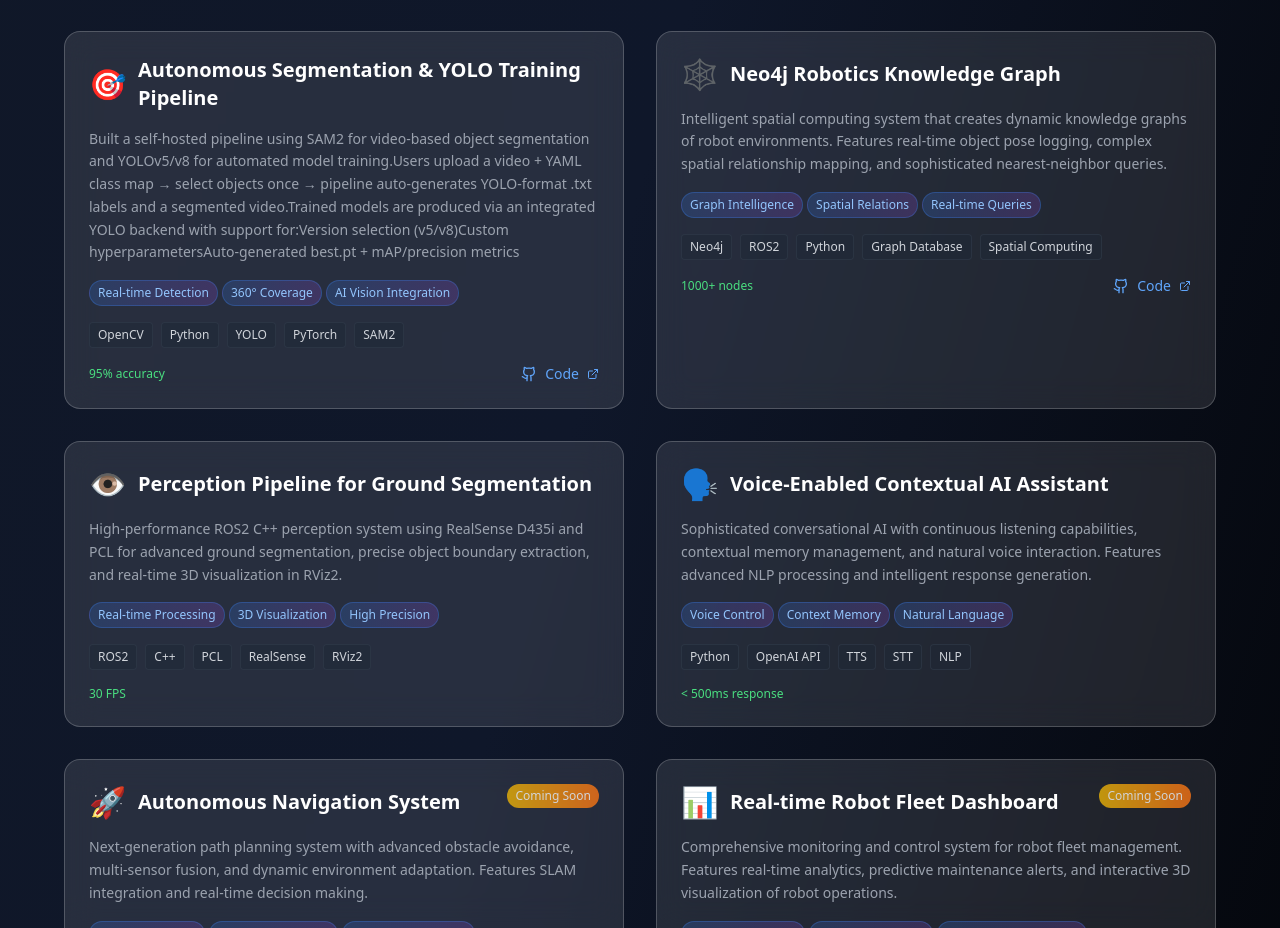
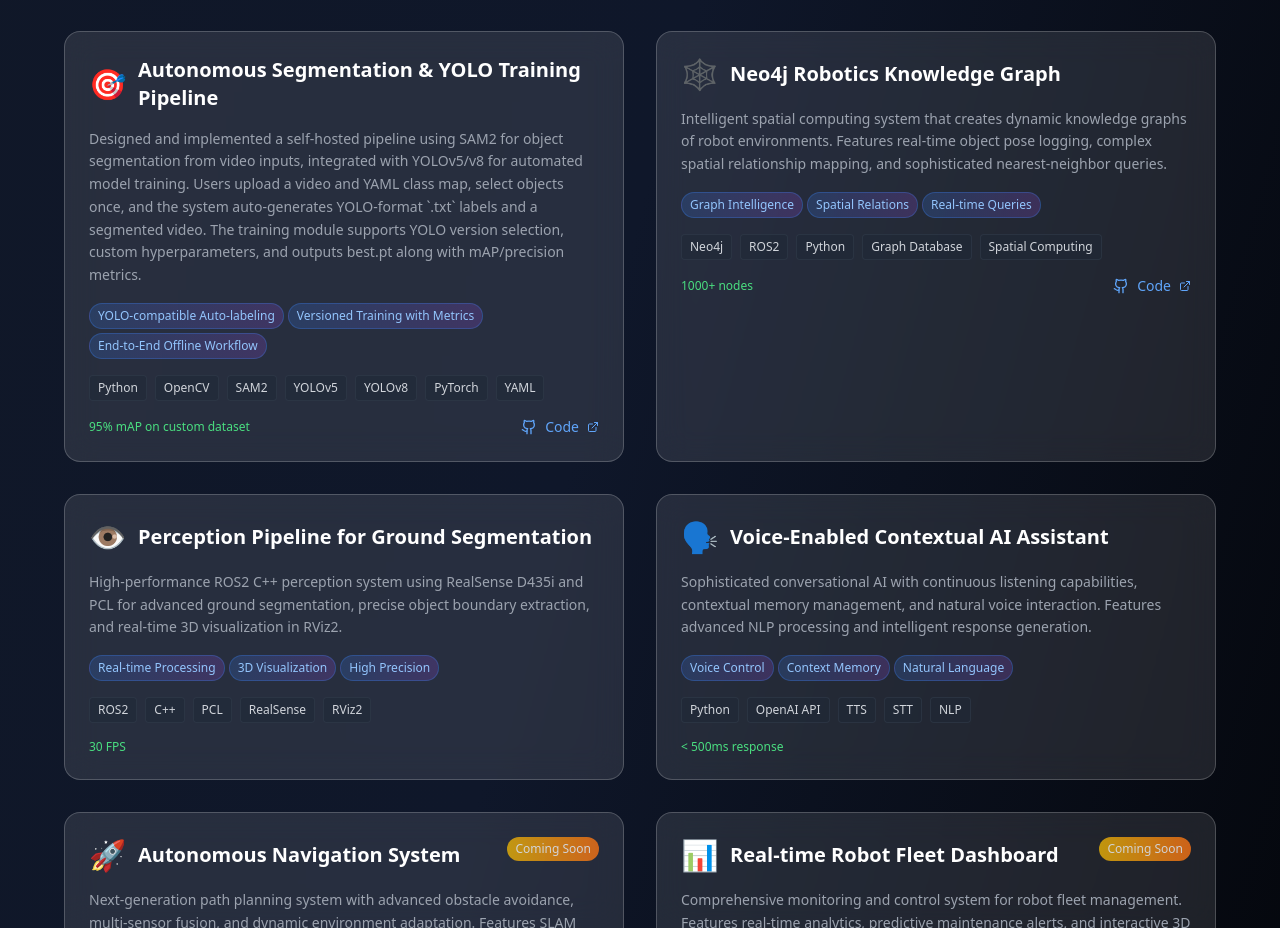
Before and after one commit to Aditya0908/portfolio_website, a React (Vite) app: page / in a window 1280 px wide. Shown: the part 2120-3048 px from the top of the page. Built offline with nearby package versions, Linux system fonts and the light colour scheme.

Commit message:
modified projects

```diff
--- a/src/app.jsx
+++ b/src/app.jsx
@@ -1312,14 +1312,20 @@ function Projects() {
   const projects = [
     {
       title: "Autonomous Segmentation & YOLO Training Pipeline",
-      description: "Built a self-hosted pipeline using SAM2 for video-based object segmentation and YOLOv5/v8 for automated model training.Users upload a video + YAML class map → select objects once → pipeline auto-generates YOLO-format .txt labels and a segmented video.Trained models are produced via an integrated YOLO backend with support for:Version selection (v5/v8)Custom hyperparametersAuto-generated best.pt + mAP/precision metrics",
-      use_case: "Local alternative to RoboFlow for scalable, private dataset creation and model training.",
-      tech: ["OpenCV", "Python", "YOLO", "PyTorch", "SAM2"],
+      description:
+        "Designed and implemented a self-hosted pipeline using SAM2 for object segmentation from video inputs, integrated with YOLOv5/v8 for automated model training. Users upload a video and YAML class map, select objects once, and the system auto-generates YOLO-format `.txt` labels and a segmented video. The training module supports YOLO version selection, custom hyperparameters, and outputs best.pt along with mAP/precision metrics.",
+      use_case:
+        "Offline alternative to RoboFlow for privacy-preserving, scalable object detection dataset generation and training.",
+      tech: ["Python", "OpenCV", "SAM2", "YOLOv5", "YOLOv8", "PyTorch", "YAML"],
       github: "https://github.com/yourgithub/ros2-object-annotation",
       status: "completed",
       icon: "🎯",
-      highlights: ["Real-time Detection", "360° Coverage", "AI Vision Integration"],
-      metrics: "95% accuracy"
+      highlights: [
+        "YOLO-compatible Auto-labeling",
+        "Versioned Training with Metrics",
+        "End-to-End Offline Workflow",
+      ],
+      metrics: "95% mAP on custom dataset"
     },
     {
       title: "Neo4j Robotics Knowledge Graph",
```
